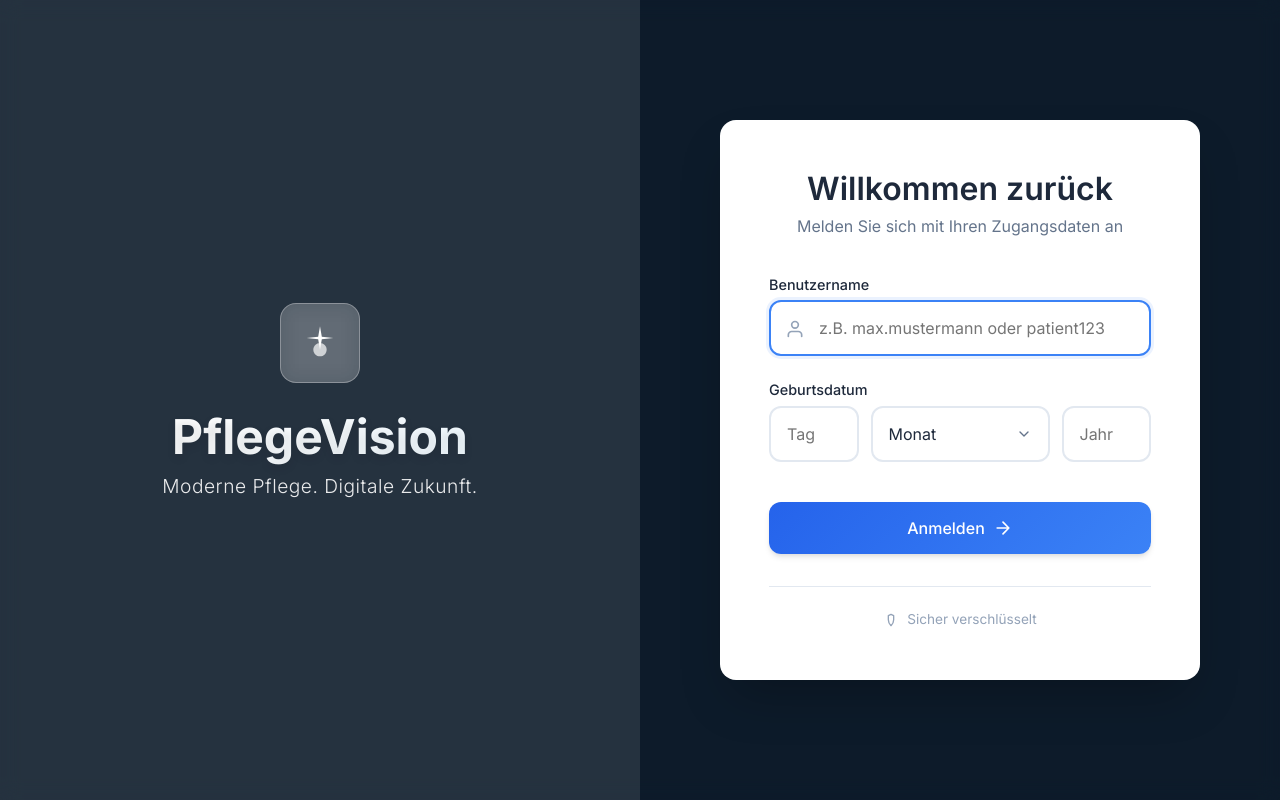
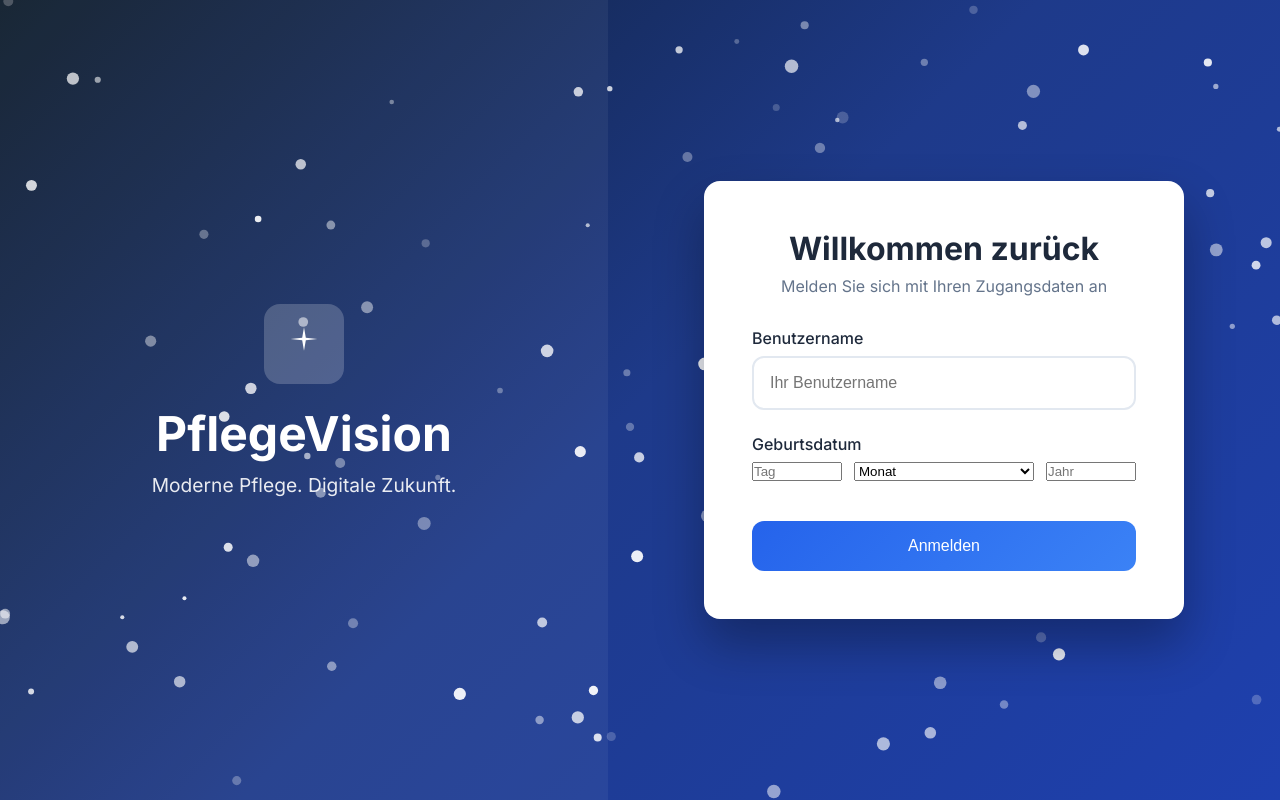
Before and after one commit to bagieralaydrus/PflegePlus, a website: page WEB SEITE/LOGIN/index.html in a window 1280 px wide. Drawn offline with Linux system fonts and the light colour scheme.

Commit message:
particle background vanished but better login input(3)

```diff
--- a/WEB SEITE/LOGIN/index.html
+++ b/WEB SEITE/LOGIN/index.html
@@ -4,22 +4,200 @@
   <meta charset="UTF-8">
   <meta name="viewport" content="width=device-width, initial-scale=1">
   <title>PflegeVision - Anmeldung</title>
-  <link rel="stylesheet" href="style.css">
   <link href="https://fonts.googleapis.com/css2?family=Inter:wght@300;400;500;600;700&display=swap" rel="stylesheet">
+  <style>
+    /* RESET */
+    * {
+      box-sizing: border-box;
+      margin: 0;
+      padding: 0;
+    }
+
+    body {
+      font-family: 'Inter', sans-serif;
+      background: #0d1b2a;
+      overflow: hidden;
+      height: 100vh;
+    }
+
+    /* CANVAS - SIMPLE AS FUCK */
+    #bg {
+      position: absolute;
+      top: 0;
+      left: 0;
+      width: 100%;
+      height: 100%;
+      z-index: 1;
+      background: linear-gradient(135deg, #0d1b2a 0%, #1e3a8a 50%, #1e40af 100%);
+    }
+
+    /* EVERYTHING ELSE ON TOP */
+    .container {
+      position: relative;
+      z-index: 10;
+      display: flex;
+      height: 100vh;
+    }
+
+    /* LEFT SIDE - BRANDING */
+    .left {
+      flex: 1;
+      display: flex;
+      align-items: center;
+      justify-content: center;
+      color: white;
+      background: rgba(255,255,255,0.05);
+    }
+
+    .logo-area {
+      text-align: center;
+    }
+
+    .logo-icon {
+      width: 80px;
+      height: 80px;
+      margin: 0 auto 20px;
+      background: rgba(255,255,255,0.2);
+      border-radius: 16px;
+      display: flex;
+      align-items: center;
+      justify-content: center;
+    }
+
+    .brand-name {
+      font-size: 3rem;
+      font-weight: 700;
+      margin-bottom: 10px;
+      color: white;
+    }
+
+    .brand-tagline {
+      font-size: 1.2rem;
+      opacity: 0.9;
+    }
+
+    /* RIGHT SIDE - LOGIN */
+    .right {
+      flex: 1;
+      display: flex;
+      align-items: center;
+      justify-content: center;
+      padding: 2rem;
+    }
+
+    .login-box {
+      background: white;
+      padding: 3rem;
+      border-radius: 16px;
+      box-shadow: 0 25px 50px rgba(0,0,0,0.3);
+      width: 100%;
+      max-width: 480px;
+    }
+
+    .login-header {
+      text-align: center;
+      margin-bottom: 2rem;
+    }
+
+    .login-header h2 {
+      font-size: 2rem;
+      color: #1e293b;
+      margin-bottom: 0.5rem;
+    }
+
+    .login-header p {
+      color: #64748b;
+    }
+
+    /* FORM */
+    .form-group {
+      margin-bottom: 1.5rem;
+    }
+
+    .form-group label {
+      display: block;
+      margin-bottom: 0.5rem;
+      font-weight: 500;
+      color: #1e293b;
+    }
+
+    .input-wrapper {
+      position: relative;
+    }
+
+    .input-wrapper input,
+    .input-wrapper select {
+      width: 100%;
+      padding: 1rem;
+      border: 2px solid #e2e8f0;
+      border-radius: 12px;
+      font-size: 1rem;
+      transition: all 0.3s;
+    }
+
+    .input-wrapper input:focus,
+    .input-wrapper select:focus {
+      outline: none;
+      border-color: #3b82f6;
+      box-shadow: 0 0 0 3px rgba(59,130,246,0.1);
+    }
+
+    .date-group {
+      display: grid;
+      grid-template-columns: 1fr 2fr 1fr;
+      gap: 0.75rem;
+    }
+
+    .login-btn {
+      width: 100%;
+      padding: 1rem;
+      background: linear-gradient(135deg, #2563eb, #3b82f6);
+      color: white;
+      border: none;
+      border-radius: 12px;
+      font-size: 1rem;
+      font-weight: 500;
+      cursor: pointer;
+      transition: all 0.3s;
+      margin-top: 1rem;
+    }
+
+    .login-btn:hover {
+      transform: translateY(-2px);
+      box-shadow: 0 10px 25px rgba(37,99,235,0.3);
+    }
+
+    /* MOBILE */
+    @media (max-width: 768px) {
+      .container {
+        flex-direction: column;
+      }
+      .left {
+        flex: none;
+        padding: 1rem;
+      }
+      .brand-name {
+        font-size: 2rem;
+      }
+      .date-group {
+        grid-template-columns: 1fr;
+        gap: 0.5rem;
+      }
+    }
+  </style>
 </head>
 <body>
-<!-- PARTICLE BACKGROUND CANVAS (from your groupmates) -->
+<!-- CANVAS FOR PARTICLES -->
 <canvas id="bg"></canvas>
 
-<!-- MAIN CONTAINER -->
-<div class="main-container">
-  <!-- BRANDING SECTION -->
-  <div class="branding-section">
-    <div class="logo-container">
+<!-- MAIN CONTENT -->
+<div class="container">
+  <!-- LEFT SIDE -->
+  <div class="left">
+    <div class="logo-area">
       <div class="logo-icon">
-        <svg viewBox="0 0 24 24" fill="none" xmlns="http://www.w3.org/2000/svg">
-          <path d="M12 2L13.09 8.26L20 9L13.09 9.74L12 16L10.91 9.74L4 9L10.91 8.26L12 2Z" fill="currentColor"/>
-          <path d="M12 12C14.21 12 16 13.79 16 16C16 18.21 14.21 20 12 20C9.79 20 8 18.21 8 16C8 13.79 9.79 12 12 12Z" fill="currentColor" opacity="0.7"/>
+        <svg width="40" height="40" viewBox="0 0 24 24" fill="white">
+          <path d="M12 2L13.09 8.26L20 9L13.09 9.74L12 16L10.91 9.74L4 9L10.91 8.26L12 2Z"/>
         </svg>
       </div>
       <h1 class="brand-name">PflegeVision</h1>
@@ -27,49 +205,27 @@
     </div>
   </div>
 
-  <!-- LOGIN SECTION -->
-  <div class="login-section">
-    <div class="login-container">
+  <!-- RIGHT SIDE -->
+  <div class="right">
+    <div class="login-box">
       <div class="login-header">
         <h2>Willkommen zurück</h2>
         <p>Melden Sie sich mit Ihren Zugangsdaten an</p>
       </div>
 
-      <form id="loginForm" class="login-form">
+      <form id="loginForm">
         <div class="form-group">
           <label for="username">Benutzername</label>
           <div class="input-wrapper">
-            <svg class="input-icon" viewBox="0 0 24 24" fill="none">
-              <path d="M20 21V19C20 17.9391 19.5786 16.9217 18.8284 16.1716C18.0783 15.4214 17.0609 15 16 15H8C6.93913 15 5.92172 15.4214 5.17157 16.1716C4.42143 16.9217 4 17.9391 4 19V21" stroke="currentColor" stroke-width="2" stroke-linecap="round" stroke-linejoin="round"/>
-              <circle cx="12" cy="7" r="4" stroke="currentColor" stroke-width="2" stroke-linecap="round" stroke-linejoin="round"/>
-            </svg>
-            <input
-                    type="text"
-                    id="username"
-                    name="username"
-                    placeholder="Ihr Benutzername"
-                    required
-                    autocomplete="username"
-            >
+            <input type="text" id="username" name="username" placeholder="Ihr Benutzername" required>
           </div>
         </div>
 
         <div class="form-group">
           <label>Geburtsdatum</label>
-          <div class="date-input-group">
-            <div class="input-wrapper">
-              <input
-                      type="number"
-                      id="day"
-                      name="day"
-                      placeholder="Tag"
-                      min="1"
-                      max="31"
-                      required
-              >
-            </div>
-            <div class="input-wrapper">
-              <select id="month" name="month" required>
+          <div class="date-group">
+            <input type="number" id="day" placeholder="Tag" min="1" max="31" required>
+            <select id="month" required>
               <option value="">Monat</option>
               <option value="01">Januar</option>
               <option value="02">Februar</option>
@@ -84,49 +240,130 @@
               <option value="11">November</option>
               <option value="12">Dezember</option>
             </select>
+            <input type="number" id="year" placeholder="Jahr" min="1900" max="2010" required>
           </div>
-            <div class="input-wrapper">
-              <input
-                      type="number"
-                      id="year"
-                      name="year"
-                      placeholder="Jahr"
-                      min="1900"
-                      max="2010"
-                      required
-              >
+        </div>
+
+        <button type="submit" class="login-btn">Anmelden</button>
+      </form>
     </div>
   </div>
 </div>
 
-        <button type="submit" class="login-button">
-          <span class="button-text">Anmelden</span>
-          <svg class="button-icon" viewBox="0 0 24 24" fill="none">
-            <path d="M5 12H19M19 12L12 5M19 12L12 19" stroke="currentColor" stroke-width="2" stroke-linecap="round" stroke-linejoin="round"/>
-          </svg>
-        </button>
-      </form>
+<script>
+  // === PARTICLES - SUPER SIMPLE VERSION ===
+  console.log('🚀 Starting particles...');
 
-      <div class="login-footer">
-        <div class="security-badge">
-          <svg viewBox="0 0 24 24" fill="none">
-            <path d="M12 22S8 18 8 13V7L12 5L16 7V13C16 18 12 22 12 22Z" stroke="currentColor" stroke-width="2" stroke-linecap="round" stroke-linejoin="round"/>
-          </svg>
-          <span>Sicher verschlüsselt</span>
-        </div>
-      </div>
-    </div>
-  </div>
-</div>
+  const canvas = document.getElementById('bg');
+  const ctx = canvas.getContext('2d');
 
-<!-- LOADING OVERLAY -->
-<div id="loadingOverlay" class="loading-overlay">
-  <div class="loading-spinner">
-    <div class="spinner"></div>
-    <p>Anmeldung wird verarbeitet...</p>
-  </div>
-</div>
+  // Set canvas size
+  function resize() {
+    canvas.width = window.innerWidth;
+    canvas.height = window.innerHeight;
+    console.log('Canvas size:', canvas.width, 'x', canvas.height);
+  }
+  resize();
+  window.addEventListener('resize', resize);
 
-<script src="script.js"></script>
+  // Particle array
+  const particles = [];
+  const particleCount = 100;
+
+  // Create particles
+  for (let i = 0; i < particleCount; i++) {
+    particles.push({
+      x: Math.random() * canvas.width,
+      y: Math.random() * canvas.height,
+      size: Math.random() * 5 + 2,
+      speedX: (Math.random() - 0.5) * 2,
+      speedY: (Math.random() - 0.5) * 2,
+      opacity: Math.random() * 0.8 + 0.2
+    });
+  }
+
+  console.log('✨ Created', particles.length, 'particles');
+
+  // Animation loop
+  function animate() {
+    // Clear canvas
+    ctx.clearRect(0, 0, canvas.width, canvas.height);
+
+    // Draw particles
+    particles.forEach(particle => {
+      // Update position
+      particle.x += particle.speedX;
+      particle.y += particle.speedY;
+
+      // Wrap around screen
+      if (particle.x < 0) particle.x = canvas.width;
+      if (particle.x > canvas.width) particle.x = 0;
+      if (particle.y < 0) particle.y = canvas.height;
+      if (particle.y > canvas.height) particle.y = 0;
+
+      // Draw particle
+      ctx.fillStyle = `rgba(255, 255, 255, ${particle.opacity})`;
+      ctx.beginPath();
+      ctx.arc(particle.x, particle.y, particle.size, 0, Math.PI * 2);
+      ctx.fill();
+    });
+
+    requestAnimationFrame(animate);
+  }
+
+  // Start animation
+  animate();
+  console.log('🎬 Animation started!');
+
+  // === LOGIN FORM ===
+  document.getElementById('loginForm').addEventListener('submit', async function(e) {
+    e.preventDefault();
+
+    const username = document.getElementById('username').value.trim();
+    const day = document.getElementById('day').value.padStart(2, '0');
+    const month = document.getElementById('month').value;
+    const year = document.getElementById('year').value;
+
+    if (!username || !day || !month || !year) {
+      alert('Bitte füllen Sie alle Felder aus.');
+      return;
+    }
+
+    const birthdate = `${year}-${month}-${day}`;
+
+    try {
+      const response = await fetch('/api/login', {
+        method: 'POST',
+        headers: { 'Content-Type': 'application/json' },
+        body: JSON.stringify({ username, birthdate })
+      });
+
+      const data = await response.json();
+
+      if (data.success) {
+        sessionStorage.setItem('currentUser', JSON.stringify({
+          id: data.user.id,
+          username: data.user.username,
+          type: data.user.type
+        }));
+
+        alert(data.message);
+
+        if (data.user.type === 'mitarbeiter') {
+          window.location.href = '/pflegekraft/dashboard.html';
+        } else if (data.user.type === 'patient') {
+          window.location.href = '/patient/';
+        }
+      } else {
+        alert(data.message || 'Anmeldung fehlgeschlagen');
+      }
+    } catch (error) {
+      console.error('Login error:', error);
+      alert('Verbindungsfehler. Bitte versuchen Sie es später erneut.');
+    }
+  });
+
+  console.log('🔐 Login form ready!');
+</script>
 </body>
 </html>
--- a/WEB SEITE/LOGIN/script.js
+++ b/WEB SEITE/LOGIN/script.js
@@ -12,7 +12,7 @@ function resizeCanvas() {
 window.addEventListener('resize', resizeCanvas);
 resizeCanvas();
 
-// Particle CLASS
+// Particle CLASS - MADE MORE VISIBLE
 class Particle {
   constructor() {
     this.reset();
@@ -20,10 +20,10 @@ class Particle {
   reset() {
     this.x = Math.random() * canvas.width;
     this.y = Math.random() * canvas.height;
-    this.size = Math.random() * 3 + 1;
+    this.size = Math.random() * 4 + 2; // Made particles bigger (2-6px instead of 1-4px)
     this.speedX = (Math.random() - 0.5) * 0.7;
     this.speedY = (Math.random() - 0.5) * 0.7;
-    this.alpha = Math.random() * 0.5 + 0.3;
+    this.alpha = Math.random() * 0.7 + 0.3; // Made particles more opaque
   }
   update() {
     this.x += this.speedX;
@@ -33,10 +33,16 @@ class Particle {
     }
   }
   draw() {
+    // Make particles more visible with brighter color and glow effect
+    ctx.shadowColor = 'rgba(255, 255, 255, 0.8)';
+    ctx.shadowBlur = 10;
     ctx.fillStyle = `rgba(255, 255, 255, ${this.alpha})`;
     ctx.beginPath();
     ctx.arc(this.x, this.y, this.size, 0, Math.PI * 2);
     ctx.fill();
+
+    // Reset shadow for next particle
+    ctx.shadowBlur = 0;
   }
 }
 
@@ -49,7 +55,7 @@ function initParticles() {
 }
 initParticles();
 
-// ANIMATION PART :)
+// ANIMATION PART :) - Added console log to verify it's running
 function animateParticles() {
   ctx.clearRect(0, 0, canvas.width, canvas.height);
   particlesArray.forEach(p => {
@@ -60,6 +66,9 @@ function animateParticles() {
 }
 animateParticles();
 
+// Add a console log to verify particles are starting
+console.log('✨ Particle background initialized with', numberOfParticles, 'particles');
+
 // ——— Form Section ———
 document.addEventListener('DOMContentLoaded', () => {
   const form = document.getElementById('loginForm');
@@ -67,6 +76,8 @@ document.addEventListener('DOMContentLoaded', () => {
 
   form.addEventListener('submit', handleFormSubmission);
   setupFormValidation();
+
+  console.log('🚀 Login form initialized');
 });
 
 // Enhanced form submission with better UX
--- a/WEB SEITE/LOGIN/style.css
+++ b/WEB SEITE/LOGIN/style.css
@@ -35,22 +35,25 @@ html, body {
   overflow: hidden;
 }
 
-/* ========== PARTICLE CANVAS (from your groupmates) ========== */
+/* ========== PARTICLE CANVAS - FIXED POSITIONING ========== */
 #bg {
   position: fixed;
   top: 0;
   left: 0;
-  width: 100%;
-  height: 100%;
-  z-index: -1;
+  width: 100vw;
+  height: 100vh;
+  z-index: -10; /* Even further back */
   background: linear-gradient(135deg, #0d1b2a 0%, #1e3a8a 50%, #1e40af 100%);
+  pointer-events: none; /* Don't interfere with clicks */
 }
 
 /* ========== MAIN LAYOUT ========== */
 .main-container {
+  position: relative; /* Make sure it's above canvas */
   display: flex;
   min-height: 100vh;
-  backdrop-filter: blur(10px);
+  backdrop-filter: none; /* REMOVED backdrop-filter that might hide particles */
+  z-index: 1;
 }
 
 /* ========== BRANDING SECTION ========== */
@@ -60,8 +63,10 @@ html, body {
   align-items: center;
   justify-content: center;
   padding: 2rem;
-  background: rgba(255, 255, 255, 0.1);
-  backdrop-filter: blur(20px);
+  background: rgba(255, 255, 255, 0.05); /* Made more transparent */
+  backdrop-filter: blur(5px); /* Reduced blur */
+  position: relative;
+  z-index: 2;
 }
 
 .logo-container {
@@ -73,7 +78,7 @@ html, body {
   width: 80px;
   height: 80px;
   margin: 0 auto 1.5rem;
-  background: rgba(255, 255, 255, 0.2);
+  background: rgba(255, 255, 255, 0.15); /* More transparent */
   border-radius: var(--radius-lg);
   display: flex;
   align-items: center;
@@ -113,6 +118,8 @@ html, body {
   align-items: center;
   justify-content: center;
   padding: 2rem;
+  position: relative;
+  z-index: 2;
 }
 
 .login-container {
@@ -123,6 +130,8 @@ html, body {
   box-shadow: var(--shadow-xl);
   padding: 3rem;
   border: 1px solid rgba(255, 255, 255, 0.2);
+  position: relative;
+  z-index: 3;
 }
 
 .login-header {
@@ -466,3 +475,9 @@ html, body {
   border-color: var(--success);
   box-shadow: 0 0 0 3px rgba(16, 185, 129, 0.1);
 }
+
+/* ========== DEBUG - TEMPORARY ========== */
+/* Add this temporarily to see if canvas is there */
+#bg {
+  border: 2px solid red !important; /* You should see a red border if canvas is positioned correctly */
+}
```
Lines whose indentation alone changed are shown as unchanged.
